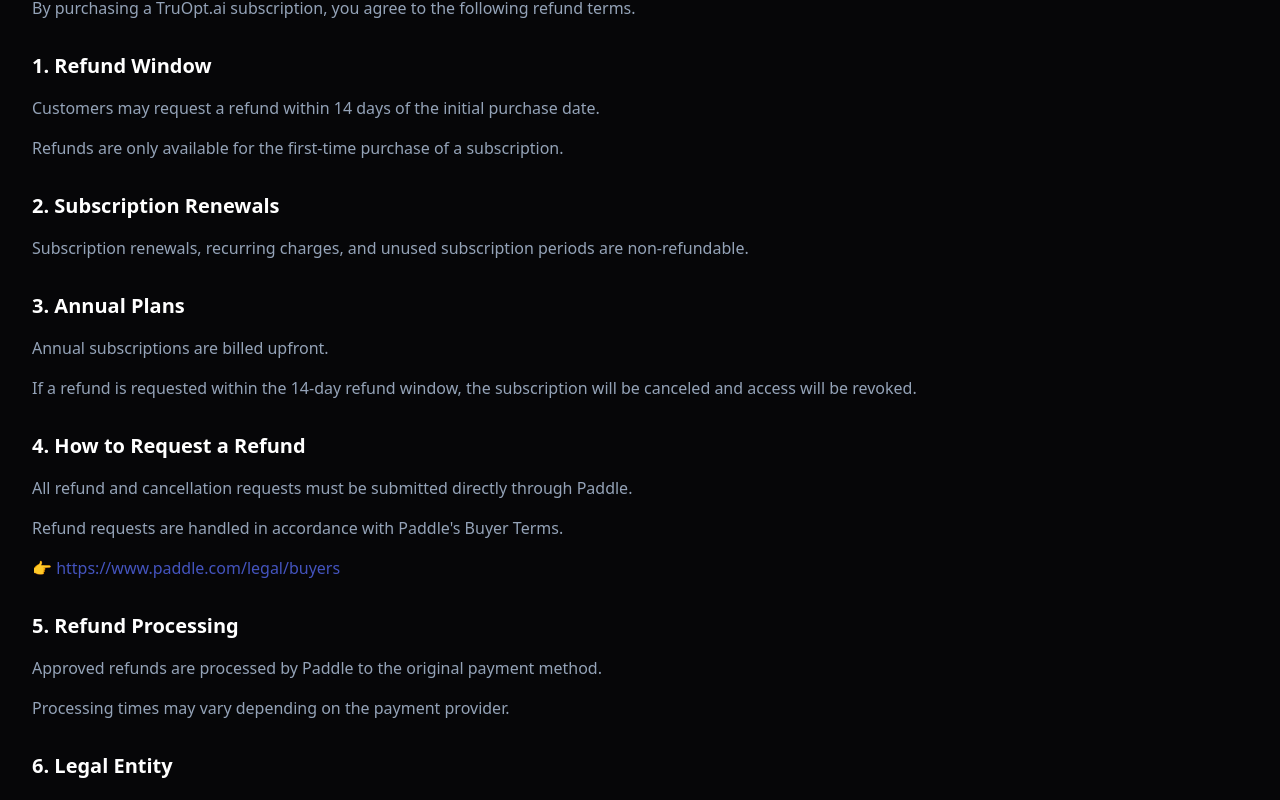
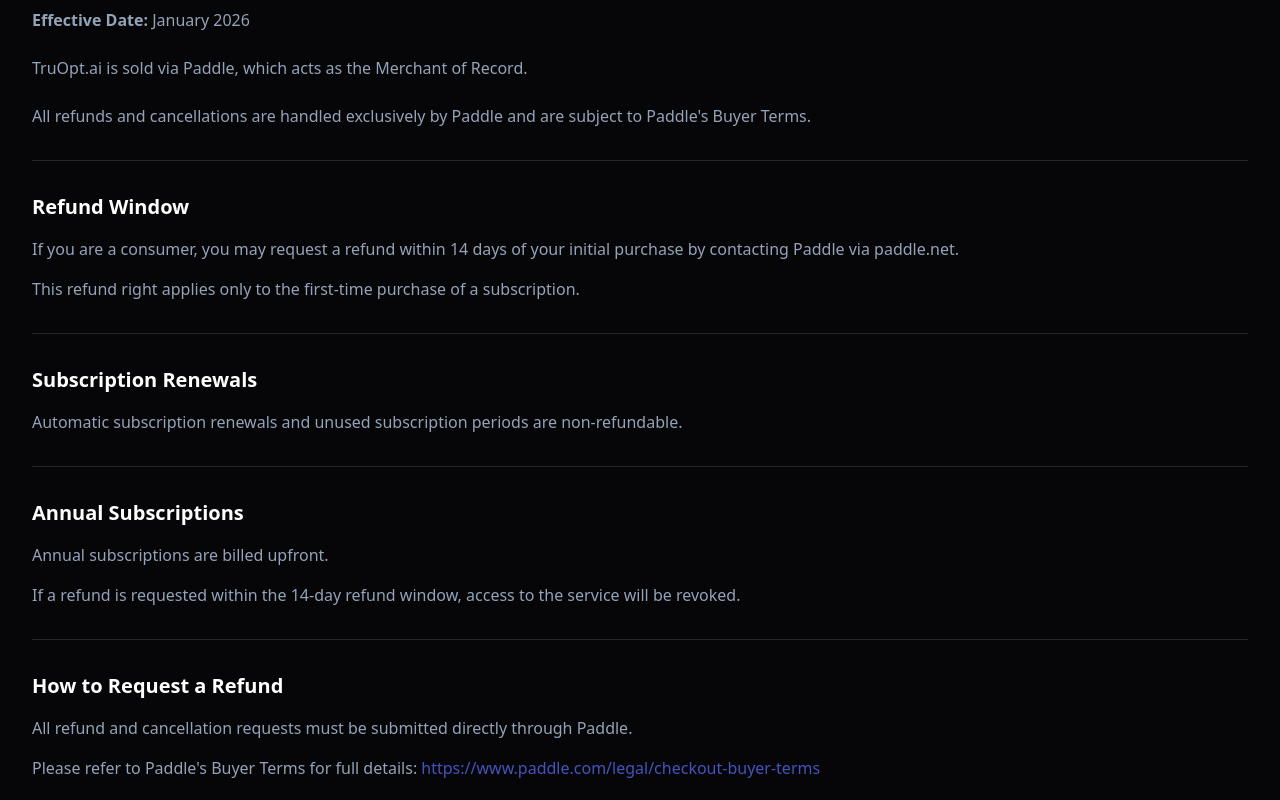
Before and after one commit to tekbasdeniz/truopt-v1-landing, a Next.js app: page /en/refund-policy in a window 1280 px wide. Shown: the part 192-992 px from the top of the page. Built offline with nearby package versions, Linux system fonts and the light colour scheme.

Commit message:
[REFACTOR] Change refund polciy

```diff
--- a/components/legal/refund-policy-content.tsx
+++ b/components/legal/refund-policy-content.tsx
@@ -3,55 +3,70 @@
 export const RefundPolicyContent = () => {
     return (
         <div className="prose prose-invert max-w-none text-muted-foreground">
-            <h1 className="text-3xl font-bold text-foreground mb-8">Refund Policy – TruOpt.ai</h1>
+            <h1 className="text-3xl font-bold text-foreground mb-4">Refund Policy – TruOpt.ai</h1>
+
+            <p className="text-sm mb-8">(A ThumbsAd Product)</p>
 
             <p className="mb-6">
-                TruOpt.ai is a subscription-based SaaS product operated by ThumbsAd and sold via Paddle, which acts as the Merchant of Record.
-                <br />
-                By purchasing a TruOpt.ai subscription, you agree to the following refund terms.
+                <strong>Effective Date:</strong> January 2026
             </p>
 
-            <h2 className="text-xl font-semibold text-foreground mt-8 mb-4">1. Refund Window</h2>
-            <p className="mb-4">
-                Customers may request a refund within 14 days of the initial purchase date.
-            </p>
-            <p className="mb-4">
-                Refunds are only available for the first-time purchase of a subscription.
+            <p className="mb-6">
+                TruOpt.ai is sold via Paddle, which acts as the Merchant of Record.
             </p>
 
-            <h2 className="text-xl font-semibold text-foreground mt-8 mb-4">2. Subscription Renewals</h2>
-            <p className="mb-4">
-                Subscription renewals, recurring charges, and unused subscription periods are non-refundable.
+            <p className="mb-8">
+                All refunds and cancellations are handled exclusively by Paddle and are subject to Paddle's Buyer Terms.
             </p>
 
-            <h2 className="text-xl font-semibold text-foreground mt-8 mb-4">3. Annual Plans</h2>
+            <hr className="border-muted-foreground/20 my-8" />
+
+            <h2 className="text-xl font-semibold text-foreground mt-8 mb-4">Refund Window</h2>
+            <p className="mb-4">
+                If you are a consumer, you may request a refund within 14 days of your initial purchase by contacting Paddle via paddle.net.
+            </p>
+            <p className="mb-8">
+                This refund right applies only to the first-time purchase of a subscription.
+            </p>
+
+            <hr className="border-muted-foreground/20 my-8" />
+
+            <h2 className="text-xl font-semibold text-foreground mt-8 mb-4">Subscription Renewals</h2>
+            <p className="mb-8">
+                Automatic subscription renewals and unused subscription periods are non-refundable.
+            </p>
+
+            <hr className="border-muted-foreground/20 my-8" />
+
+            <h2 className="text-xl font-semibold text-foreground mt-8 mb-4">Annual Subscriptions</h2>
             <p className="mb-4">
                 Annual subscriptions are billed upfront.
             </p>
-            <p className="mb-4">
-                If a refund is requested within the 14-day refund window, the subscription will be canceled and access will be revoked.
+            <p className="mb-8">
+                If a refund is requested within the 14-day refund window, access to the service will be revoked.
             </p>
 
-            <h2 className="text-xl font-semibold text-foreground mt-8 mb-4">4. How to Request a Refund</h2>
+            <hr className="border-muted-foreground/20 my-8" />
+
+            <h2 className="text-xl font-semibold text-foreground mt-8 mb-4">How to Request a Refund</h2>
             <p className="mb-4">
                 All refund and cancellation requests must be submitted directly through Paddle.
             </p>
-            <p className="mb-4">
-                Refund requests are handled in accordance with Paddle's Buyer Terms.
-            </p>
-            <p className="mb-6">
-                👉 <a href="https://www.paddle.com/legal/buyers" target="_blank" rel="noopener noreferrer" className="text-primary hover:underline">https://www.paddle.com/legal/buyers</a>
+            <p className="mb-8">
+                Please refer to Paddle's Buyer Terms for full details:{' '}
+                <a
+                    href="https://www.paddle.com/legal/checkout-buyer-terms"
+                    target="_blank"
+                    rel="noopener noreferrer"
+                    className="text-primary hover:underline"
+                >
+                    https://www.paddle.com/legal/checkout-buyer-terms
+                </a>
             </p>
 
-            <h2 className="text-xl font-semibold text-foreground mt-8 mb-4">5. Refund Processing</h2>
-            <p className="mb-4">
-                Approved refunds are processed by Paddle to the original payment method.
-            </p>
-            <p className="mb-6">
-                Processing times may vary depending on the payment provider.
-            </p>
+            <hr className="border-muted-foreground/20 my-8" />
 
-            <h2 className="text-xl font-semibold text-foreground mt-8 mb-4">6. Legal Entity</h2>
+            <h2 className="text-xl font-semibold text-foreground mt-8 mb-4">Legal Entity</h2>
             <p className="mb-4">
                 TruOpt.ai is a product of ThumbsAd.
             </p>
```
